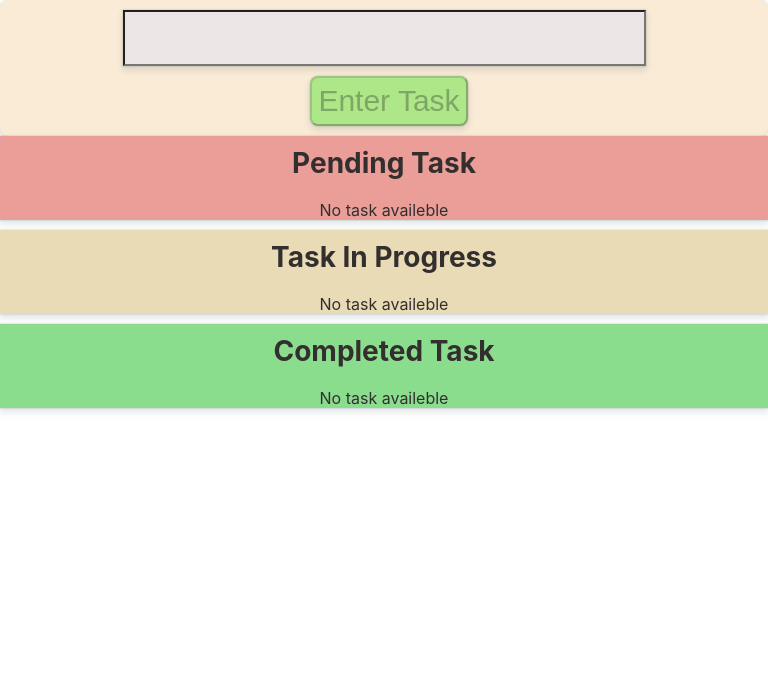
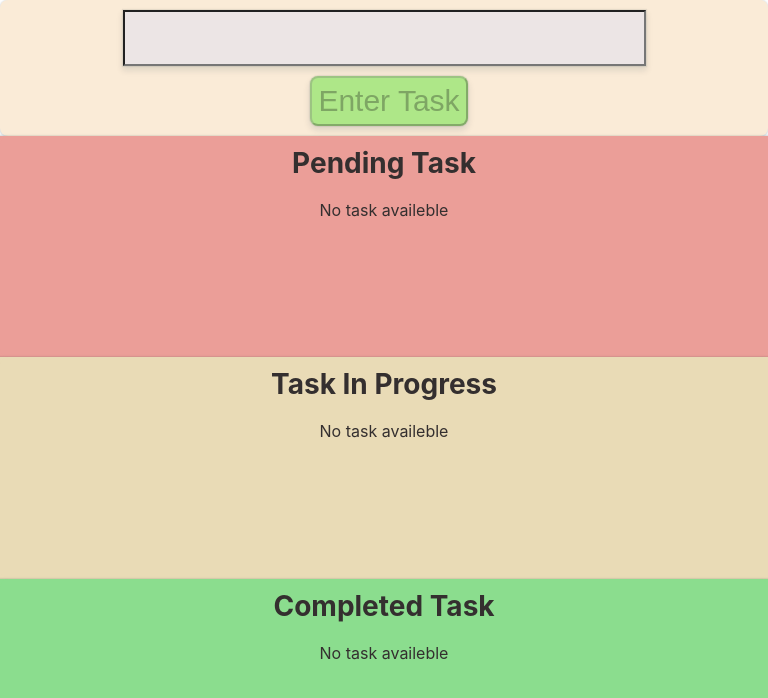
Before and after one commit to IlIIIlIIIlIlIlI/Interactive-To-Do-List, a React (Create React App) app: page / in a window 768 px wide. Shown: the top 698 px of the page. Built offline with nearby package versions, Linux system fonts and the light colour scheme.

Commit message:
below footer

```diff
--- a/src/AddedTasks/AddedTaskList.tsx/AddedTaskList.css
+++ b/src/AddedTasks/AddedTaskList.tsx/AddedTaskList.css
@@ -1,19 +1,19 @@
 .AddedTaskList {
   background-color: #eb9e98;
-  height: calc(100vh - 136px);
+  min-height: calc(100vh - 136px);
   /* box-shadow: 0 0 1px 1px rgb(10 40 55 / 8%), 0 4px 6px 1px rgb(10 40 55 / 10%); */
   border-radius: 8px;
 }
 
 @media only screen and (max-width: 1024px) and (min-width: 768px) {
   .AddedTaskList {
-    height: inherit;
+    min-height: calc((100vh - 136px) / 3);
   }
 }
 
 @media only screen and (max-width: 768px) {
   .AddedTaskList {
-    height: inherit;
+    min-height: calc((100vh - 136px) / 3);
   }
 }
 
--- a/src/AddedTasks/AddedTaskList.tsx/AddedTaskList.jsx
+++ b/src/AddedTasks/AddedTaskList.tsx/AddedTaskList.jsx
@@ -48,6 +48,9 @@ function AddedTaskList() {
           })
         )}
       </div>
+      <div className="WIPHeadDiv" style={{ visibility: "hidden" }}>
+        Task In Progress
+      </div>
     </div>
   );
 }
--- a/src/AddedTasks/CompletedTask/CompletedTask.css
+++ b/src/AddedTasks/CompletedTask/CompletedTask.css
@@ -1,19 +1,19 @@
 .CompletedTaskDiv {
   background-color: #8bdd8e;
-  height: calc(100vh - 136px);
+  min-height: calc(100vh - 136px);
   /* box-shadow: 0 0 1px 1px rgb(10 40 55 / 8%), 0 4px 6px 1px rgb(10 40 55 / 10%); */
   border-radius: 8px;
 }
 
 @media only screen and (max-width: 1024px) and (min-width: 768px) {
   .CompletedTaskDiv {
-    height: inherit;
+    min-height: calc((100vh - 136px) / 3);
   }
 }
 
 @media only screen and (max-width: 768px) {
   .CompletedTaskDiv {
-    height: inherit;
+    min-height: calc((100vh - 136px) / 3);
   }
 }
 
--- a/src/AddedTasks/CompletedTask/CompletedTask.jsx
+++ b/src/AddedTasks/CompletedTask/CompletedTask.jsx
@@ -40,6 +40,9 @@ function CompletedTask() {
           </div>
         ))
       )}
+      <div className="WIPHeadDiv" style={{ visibility: "hidden" }}>
+        Task In Progress
+      </div>
     </div>
   );
 }
--- a/src/AddedTasks/WIPTask/WIPTask.css
+++ b/src/AddedTasks/WIPTask/WIPTask.css
@@ -1,19 +1,19 @@
 .WIPMainDiv {
   background-color: #e9dbb6;
-  height: calc(100vh - 136px);
+  min-height: calc(100vh - 136px);
   /* box-shadow: 0 0 1px 1px rgb(10 40 55 / 8%), 0 4px 6px 1px rgb(10 40 55 / 10%); */
   border-radius: 8px;
 }
 
 @media only screen and (max-width: 1024px) and (min-width: 768px) {
   .WIPMainDiv {
-    height: inherit;
+    min-height: calc((100vh - 136px) / 3);
   }
 }
 
 @media only screen and (max-width: 768px) {
   .WIPMainDiv {
-    height: inherit;
+    min-height: calc((100vh - 136px) / 3);
   }
 }
 
--- a/src/AddedTasks/WIPTask/WIPTask.jsx
+++ b/src/AddedTasks/WIPTask/WIPTask.jsx
@@ -52,6 +52,9 @@ function WIPTask() {
           ))
         )}
       </div>
+      <div className="WIPHeadDiv" style={{ visibility: "hidden" }}>
+        Task In Progress
+      </div>
     </div>
   );
 }
```
